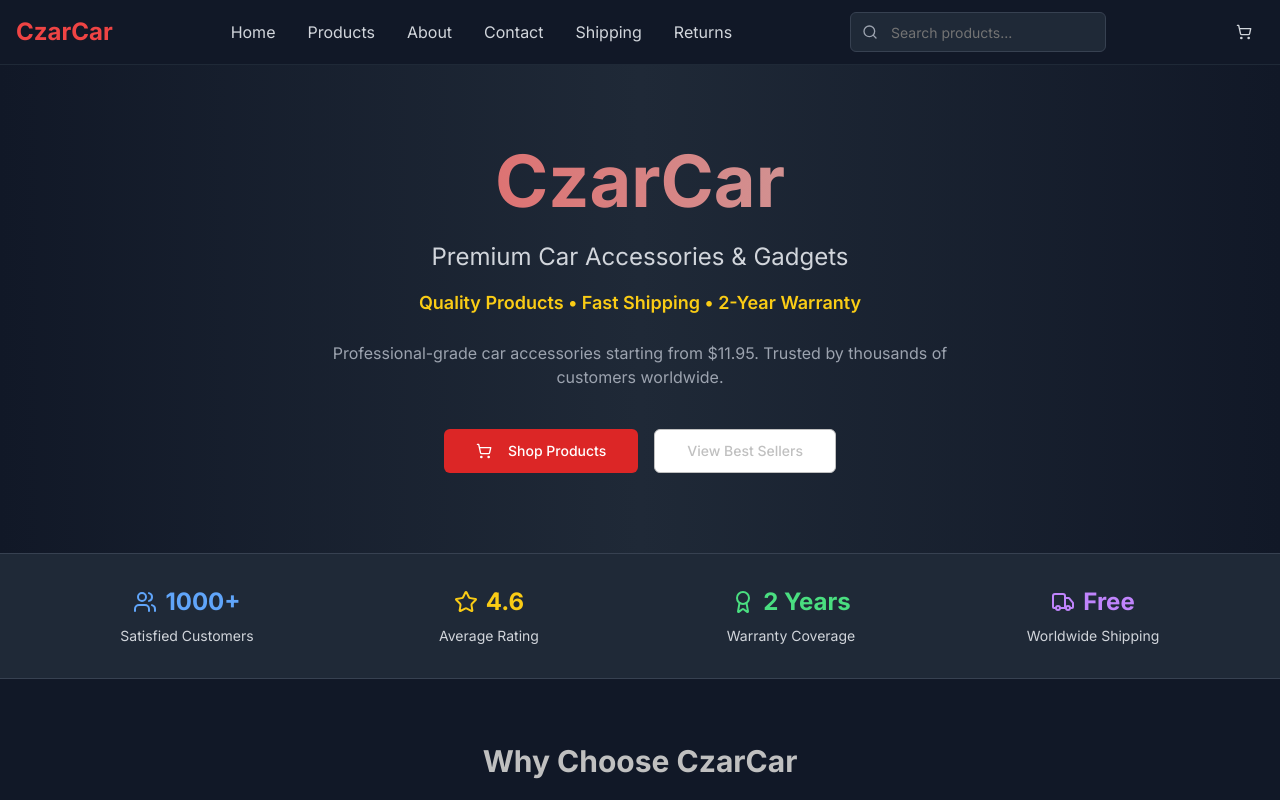
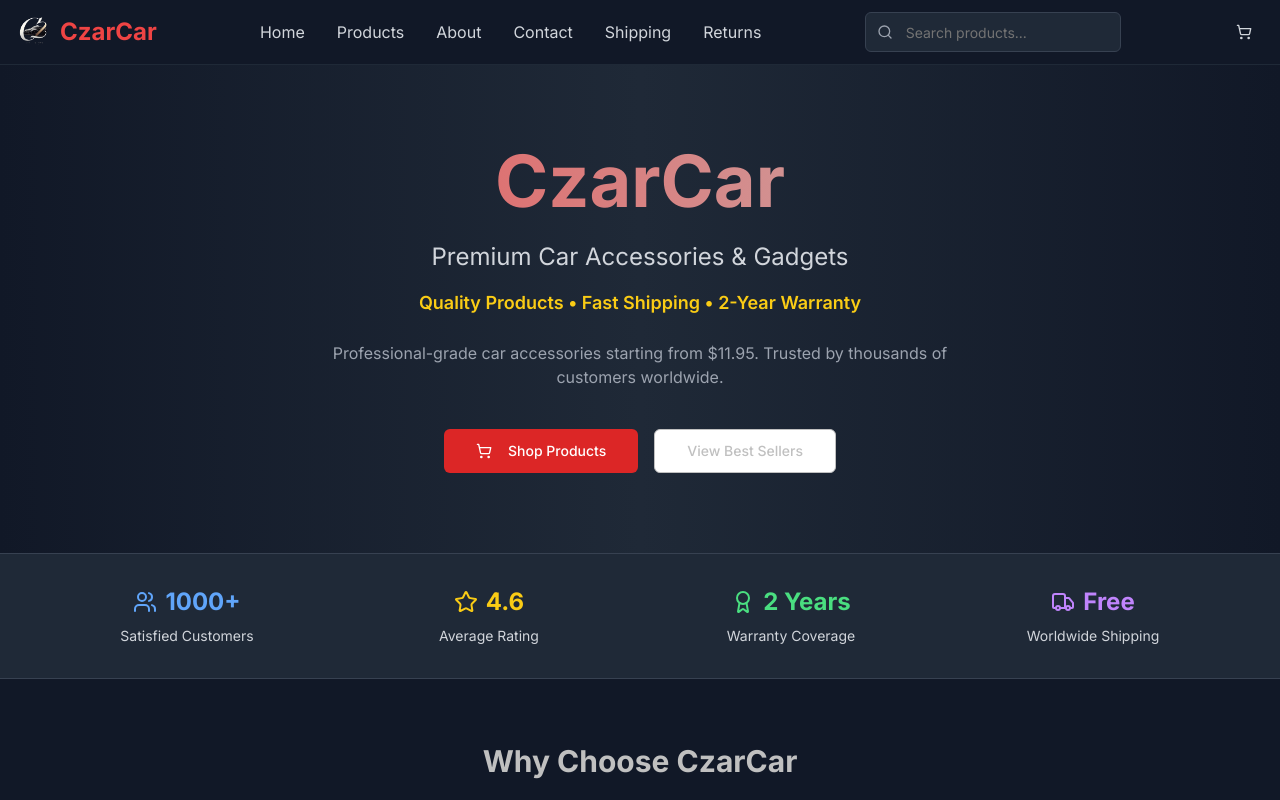
Before and after one commit to elijahgummer/czarcarstore, a Next.js app: page / in a window 1280 px wide. Shown: the top 800 px of the page. Built offline with nearby package versions, Linux system fonts and the light colour scheme.

Commit message:
changed the code

```diff
--- a/components/Header.tsx
+++ b/components/Header.tsx
@@ -6,6 +6,7 @@ import { ShoppingCart, Menu, X, Search } from "lucide-react"
 import { Button } from "@/components/ui/button"
 import { Input } from "@/components/ui/input"
 import { useCart } from "@/lib/cart"
+import Image from "next/image"
 
 export default function Header() {
   const [isMenuOpen, setIsMenuOpen] = useState(false)
@@ -17,8 +18,16 @@ export default function Header() {
       <div className="container mx-auto px-4">
         <div className="flex items-center justify-between h-16">
           {/* Logo */}
-          <Link href="/" className="text-2xl font-bold text-red-500 hover:text-red-400 transition-colors">
-            CzarCar
+          <Link href="/" className="flex items-center space-x-2 text-2xl font-bold text-red-500 hover:text-red-400 transition-colors">
+            <Image
+              src="/logo.png"
+              alt="CzarCar Logo"
+              width={36}
+              height={36}
+              className="object-contain"
+              priority
+            />
+            <span>CzarCar</span>
           </Link>
 
           {/* Desktop Navigation */}
```
